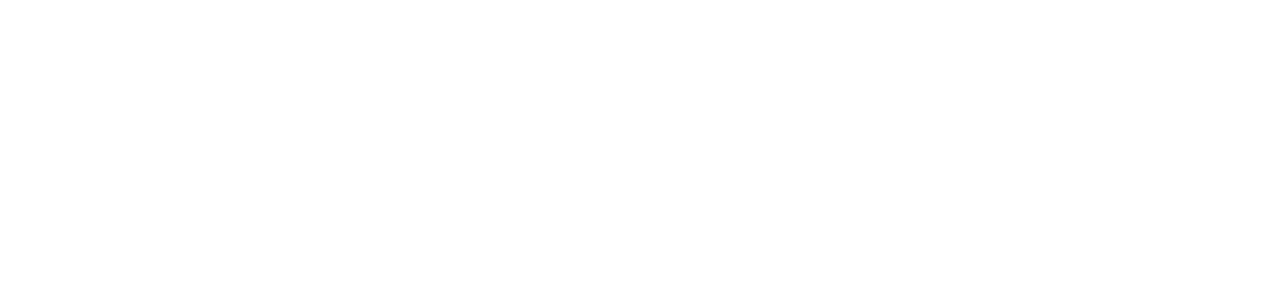
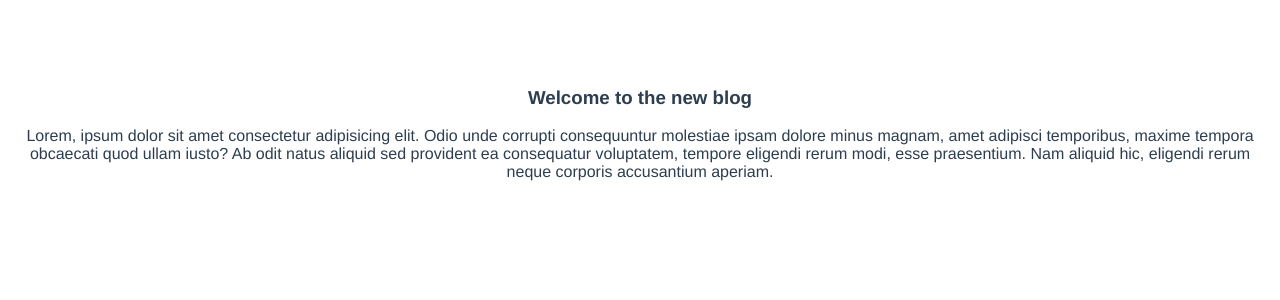
Before and after one commit to alain-kubwayo/vue-hub, a Vue app in the folder dojo-blog/: page /posts/1 in a window 1280 px wide. Before the commit this address had no page. Shown: the top 300 px of the page. Built offline with nearby package versions, Linux system fonts and the light colour scheme; data requests are answered from the project's data file.

Commit message:
feat: add reusable composable functions to fetch a single post and all posts

```diff
--- a/dojo-blog/src/components/SinglePost.vue
+++ b/dojo-blog/src/components/SinglePost.vue
@@ -1,7 +1,10 @@
 <template>
     <div class="post">
-        <h3>{{ post.title }}</h3>
+        <router-link :to="{name: 'details', params: {id: post.id}}">
+            <h3>{{ post.title }}</h3>
+        </router-link>
         <p>{{ snippet }}</p>
+        <span v-for="tag in post.tags" :key="tag">#{{ tag }}</span>
     </div>
 </template>
 
--- /dev/null
+++ b/dojo-blog/src/composables/getPost.js
@@ -0,0 +1,24 @@
+import { ref } from 'vue'
+
+const getPost = (id) => {
+    const post = ref(null)
+    const error = ref(null)
+
+    const load = async () => {
+        try {
+          const res = await fetch('http://localhost:3000/posts/' + id)
+          if(!res.ok){
+            throw Error('that post does not exist')
+          }
+          post.value = await res.json()
+        }
+        catch (err){
+          error.value = err.message
+          console.log(error.value)
+        }
+      }
+    //   load()
+    return { post, error, load }
+}
+
+export default getPost
--- /dev/null
+++ b/dojo-blog/src/composables/getPosts.js
@@ -0,0 +1,24 @@
+import { ref } from 'vue'
+
+const getPosts = () => {
+    const posts = ref([])
+    const error = ref(null)
+
+    const load = async () => {
+        try {
+          const res = await fetch('http://localhost:3000/posts')
+          if(!res.ok){
+            throw Error('no data available')
+          }
+          posts.value = await res.json()
+        }
+        catch (err){
+          error.value = err.message
+          console.log(error.value)
+        }
+      }
+    //   load()
+    return { posts, error, load }
+}
+
+export default getPosts
--- a/dojo-blog/src/router/index.js
+++ b/dojo-blog/src/router/index.js
@@ -1,5 +1,6 @@
 import { createRouter, createWebHistory } from 'vue-router'
 import Home from '../views/Home.vue'
+import Details from '../views/Details.vue'
 
 const routes = [
   {
@@ -7,6 +8,12 @@
     name: 'home',
     component: Home
   },
+  {
+    path: '/posts/:id',
+    name: 'details',
+    component: Details,
+    props: true
+  }
 ]
 
 const router = createRouter({
--- /dev/null
+++ b/dojo-blog/src/views/Details.vue
@@ -0,0 +1,26 @@
+<template>
+    <div v-if="error">{{ error }}</div>
+    <div v-if="post" class="post">
+        <h3>{{ post.title }}</h3>
+        <p class="pre">{{ post.body }}</p>
+    </div>
+</template>
+
+<script>
+import getPost  from '../composables/getPost'
+
+export default {
+    props: ['id'],
+    setup(props) {
+        const { post, error, load } = getPost(props.id)
+
+        load()
+
+        return { post, error }
+
+    }
+}
+</script>
+
+<style>
+</style>
--- a/dojo-blog/src/views/Home.vue
+++ b/dojo-blog/src/views/Home.vue
@@ -13,8 +13,9 @@
 </template>
 
 <script>
-import { ref } from 'vue'
+// import { ref } from 'vue'
 import PostList from '../components/PostList.vue'
+import getPosts from '../composables/getPosts'
 
 export default {
   name: 'Home',
@@ -24,26 +25,30 @@
     //   { title: 'welcome to the blog', body: 'Lorem', id: 1 },
     //   { title: 'top 5 CSS tips', body: 'Lorem', id: 2 }
     // ])
-    const posts = ref([])
-    const error = ref(null)
+    // const posts = ref([])
+    // const error = ref(null)
 
     // const showPosts = ref(true)
 
-    const load = async () => {
-      try {
-        const res = await fetch('http://localhost:3000/posts')
-        if(!res.ok){
-          throw Error('no data available')
-        }
-        posts.value = await res.json()
-      }
-      catch (err){
-        error.value = err.message
-        console.log(error.value)
-      }
-    }
+    // const load = async () => {
+    //   try {
+    //     const res = await fetch('http://localhost:3000/posts')
+    //     if(!res.ok){
+    //       throw Error('no data available')
+    //     }
+    //     posts.value = await res.json()
+    //   }
+    //   catch (err){
+    //     error.value = err.message
+    //     console.log(error.value)
+    //   }
+    // }
 
-    load()
+    // load()
+
+    const {posts, error, load} = getPosts();
+
+    load();
 
     // return { posts, showPosts }
     return { posts, error }
```
